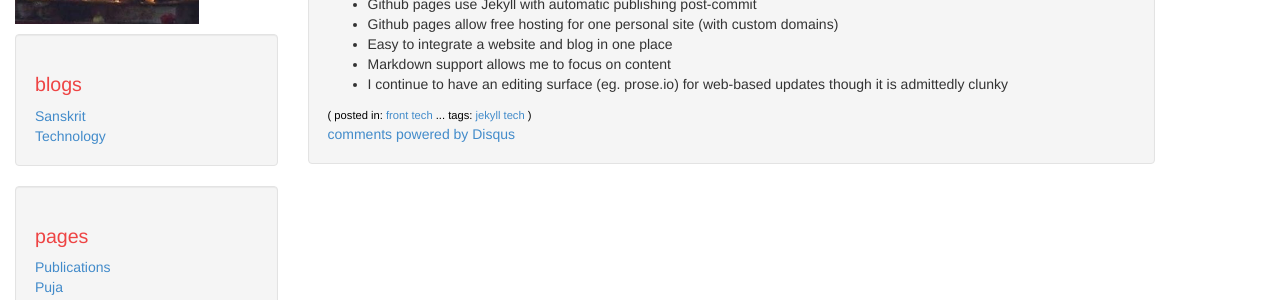
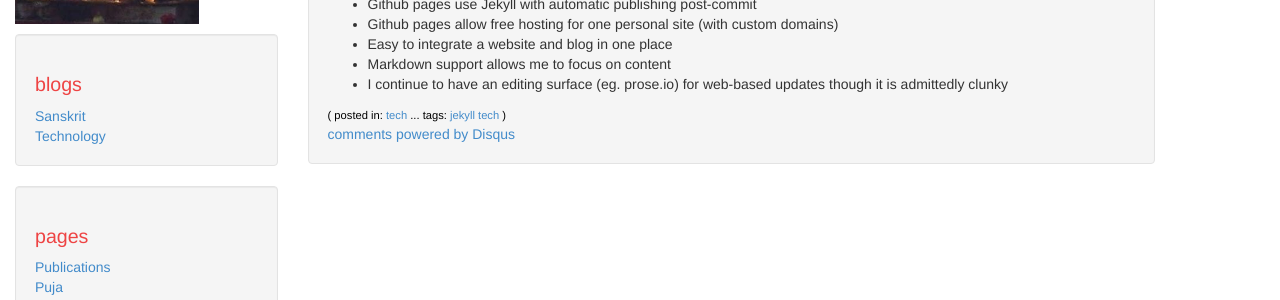
Before and after one commit to aupasana/aupasana.github.io, a Jekyll site: the page built from _posts/2016-02-01-why-a-new-site.md, in a window 1280 px wide and 997 px high. Shown: the part 168-468 px from the top of the window. Built offline with Jekyll 4.4.1, drawn with Linux system fonts in a browser that asks for light colours; comment, search, counter and statistics services are not loaded.

Commit message:
Update posts: fix category

```diff
--- a/_posts/2016-02-01-why-a-new-site.md
+++ b/_posts/2016-02-01-why-a-new-site.md
@@ -5,9 +5,7 @@ date: "2016-02-01 07:30:00 -0700"
 tag:
   - jekyll
   - tech
-published: true
 category:
-  - front
   - tech
 ---
 
```
